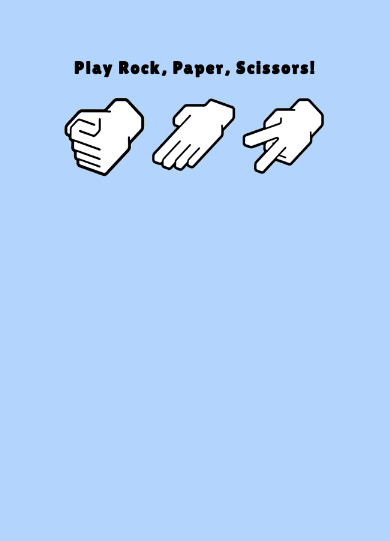
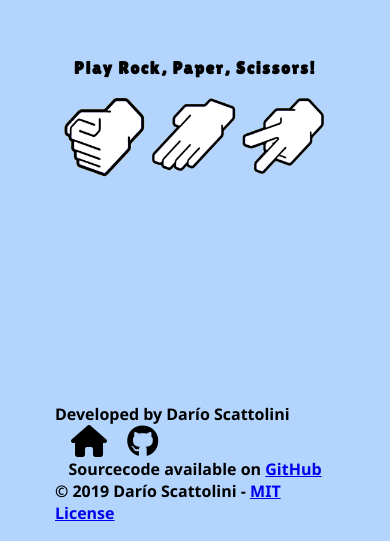
Before and after one commit to darioscattolini/rockpaperscissors, a plain HTML site: page index.html in a window 390 px wide. Shown: the part 303-844 px from the top of the page. Drawn offline with Linux system fonts and the light colour scheme.

Commit message:
feat: added a footer

```diff
--- a/css/styles.css
+++ b/css/styles.css
@@ -103,6 +103,29 @@ h1 {
   font-size: 3vw;
 }
 
+footer {
+  width: 80%;
+  position: absolute;
+  bottom: 2%;
+  padding: 0 1em;
+  display: flex;
+  justify-content: space-around;
+  align-items: baseline;
+  flex-wrap: wrap;
+  font-family: 'Segoe UI', Tahoma, Geneva, Verdana, sans-serif;
+  font-weight: 600;
+}
+
+footer span {
+  margin: 0 1em;
+}
+
+footer i {
+  color: black;
+  font-size: 2em;
+  margin-left: 0.5em;
+}
+
 @media screen and (min-device-width: 300px) and (max-device-width: 767px) and (orientation: portrait) {
   html {
     transform: rotate(-90deg);
@@ -135,4 +158,20 @@ h1 {
   #chosestone, #chosepaper, #chosescissors {
     font-size: 3vh;
   }
+
+  footer {
+    padding: 0 0.5em;
+    flex-wrap: wrap;
+    font-size: 0.75em;
+  }
+
+  footer span {
+    margin: 0 0.5em;
+  }
+
+  footer i {
+    font-size: 1.5em;
+    margin-left: 0.5em;
+  }
+
 }
--- a/index.html
+++ b/index.html
@@ -7,6 +7,7 @@
   <meta name="description" content="Play Rock, Paper, Scissors against the computer.">
   <meta name="viewport" content="width=device-width, initial-scale=1">
   <link href="https://fonts.googleapis.com/css?family=Lilita+One&display=swap" rel="stylesheet">
+  <script src="https://kit.fontawesome.com/d6262197ed.js" crossorigin="anonymous"></script>
   <link rel="stylesheet" href="css/styles.css">
 </head>
 
@@ -30,6 +31,25 @@
 
   </div>
 
+  <footer>
+      <span>
+          Developed by Darío Scattolini
+          <a href="https://darioscattolini.github.io" title="Darío Scattolini's HomePage">
+              <i class="fas fa-home"></i></a> <a href="https://github.com/darioscattolini" title="Darío Scattolini's GitHub">
+              <i class="fab fa-github"></i>
+          </a>
+      </span>
+      <span>
+          Sourcecode available on <a href="https://github.com/darioscattolini/rockpaperscissors"
+          title="Access the GitHub repository with the sourcecode of this project">GitHub</a>
+      </span>
+      <span>
+          &copy; 2019 Darío Scattolini -
+          <a href="https://choosealicense.com/licenses/mit/" target="_blank"
+          title="Find out more about MIT Licences">MIT License</a>
+      </span>
+  </footer>
+
   <script src="js/main.js"></script>
 
 </body>
```
Also changed, not shown: 1 other file.
